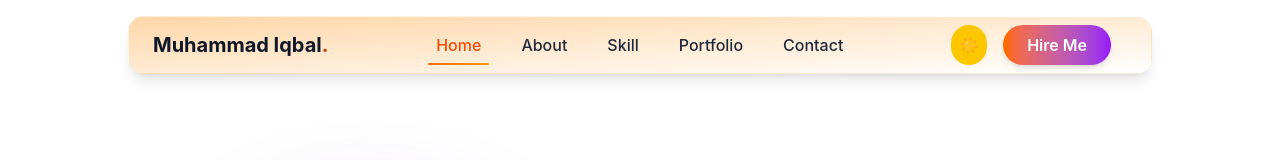
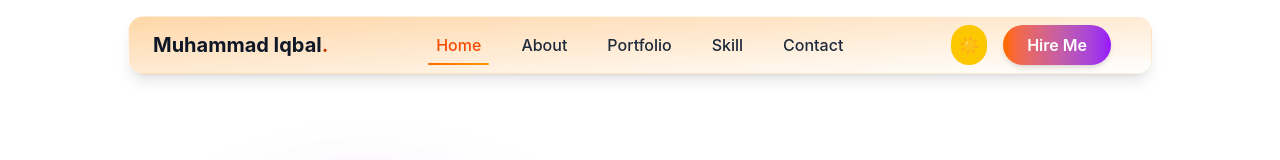
Before and after one commit to muhammadIqbal1210/portfolio, a React (Vite) app: page / in a window 1280 px wide. Shown: the top 160 px of the page. Built offline with nearby package versions, Linux system fonts and the light colour scheme.

Commit message:
ganti tata letak navbar

```diff
--- a/src/components/Navbar.jsx
+++ b/src/components/Navbar.jsx
@@ -9,8 +9,8 @@ const Navbar = ({ darkMode, toggleDarkMode }) => {
     const navItems = [
         { name: 'Home', link: '#home' },
         { name: 'About', link: '#about' },
+        { name: 'Portfolio', link: '#projects' },
         { name: 'Skill', link: '#skills' },
-        { name: 'Portfolio', link: '#projects' },
         { name: 'Contact', link: '#contact' },
     ];
 
```
